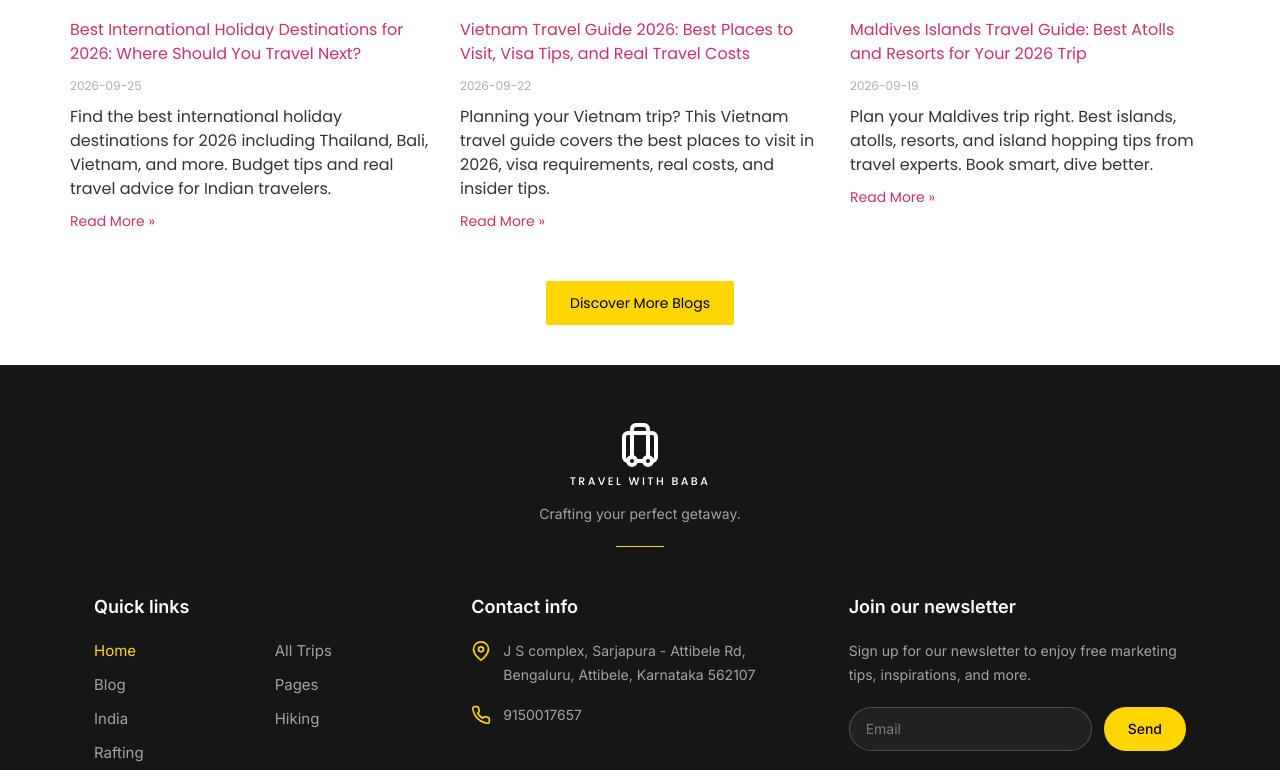
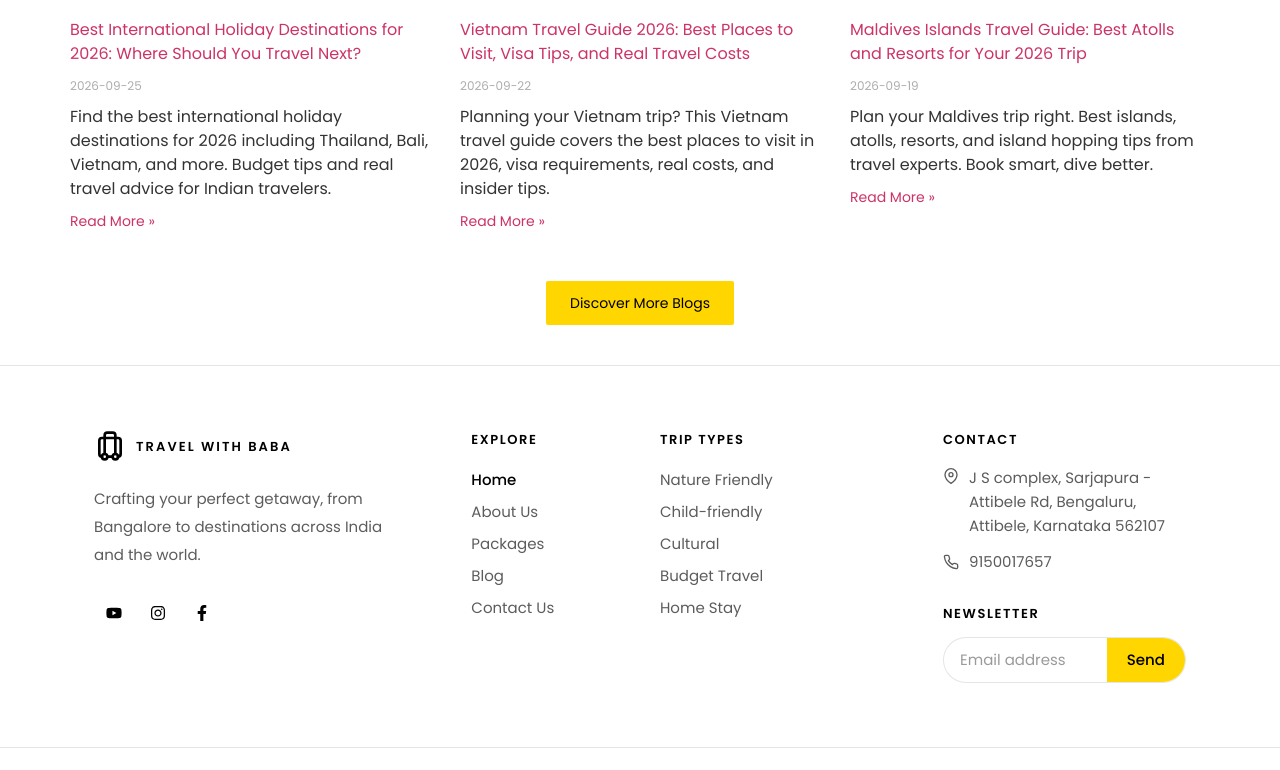
Before and after one commit to devvratsarkar/travelwithbaba, a React (Vite) app: page / in a window 1280 px wide. Shown: the part 5346-6116 px from the top of the page. Built offline with nearby package versions, Linux system fonts and the light colour scheme.

Commit message:
add overflow hidden to home sections

```diff
--- a/src/components/layout/Footer.jsx
+++ b/src/components/layout/Footer.jsx
@@ -1,27 +1,19 @@
 import { useState } from 'react'
 import { Link, useLocation } from 'react-router-dom'
-import { FaDribbble, FaFacebookF, FaInstagram, FaLinkedinIn, FaTwitter } from 'react-icons/fa'
 import { FiMapPin, FiPhone } from 'react-icons/fi'
-import { footerLinks } from '../../data/homeContent'
-import Logo from '../ui/Logo'
+import { LuLuggage } from 'react-icons/lu'
+import { footerLinks, navItems, socialLinks } from '../../data/homeContent'
 
-const footerSocial = [
-  { label: 'Facebook', icon: FaFacebookF, href: 'https://www.facebook.com' },
-  { label: 'Twitter', icon: FaTwitter, href: 'https://x.com' },
-  { label: 'LinkedIn', icon: FaLinkedinIn, href: 'https://www.linkedin.com' },
-  { label: 'Instagram', icon: FaInstagram, href: 'https://www.instagram.com' },
-  { label: 'Dribbble', icon: FaDribbble, href: 'https://dribbble.com' },
-]
+const tripTypes = footerLinks.find((item) => item.children)?.children ?? []
 
-const linkClass =
-  'font-footer text-[15px] leading-6 font-normal text-footer-link transition-colors hover:text-gold'
+const linkClass = 'text-[15px] leading-7 text-[#5c5c5c] transition-colors hover:text-black'
 
 function FooterLink({ to, children }) {
   const { pathname, hash } = useLocation()
-  const active = to === '/' && pathname === '/' && !hash
+  const active = to === '/' ? pathname === '/' && !hash : pathname + hash === to
 
   return (
-    <Link to={to} className={active ? `${linkClass} text-gold` : linkClass}>
+    <Link to={to} className={active ? 'text-[15px] leading-7 font-medium text-black' : linkClass}>
       {children}
     </Link>
   )
@@ -29,118 +21,106 @@ function FooterLink({ to, children }) {
 
 export default function Footer() {
   const [joined, setJoined] = useState(false)
-  const pageLinks = footerLinks.filter((item) => !item.children)
-  const tripTypes = footerLinks.find((item) => item.children)
 
   return (
-    <footer id="contact" className="scroll-mt-28 bg-[#161616] text-white">
-      <div className="mx-auto max-w-285 px-6 pt-14 pb-10">
-        <div className="flex flex-col items-center text-center">
-          <Logo />
-          <p className="mt-3 font-footer text-sm leading-6 text-footer-link">Crafting your perfect getaway.</p>
-          <span className="mt-5 h-px w-12 bg-gold" aria-hidden="true" />
-        </div>
-
-        <div className="mt-12 grid gap-12 md:grid-cols-3 md:gap-10">
-          <nav aria-label="Footer">
-            <h2 className="font-footer text-lg leading-6 font-semibold text-white">Quick links</h2>
-            <ul className="mt-5 grid grid-cols-2 gap-x-6 gap-y-2.5">
-              {pageLinks.map((item) => (
-                <li key={item.label}>
-                  <FooterLink to={item.to}>{item.label}</FooterLink>
-                </li>
-              ))}
-            </ul>
-            {tripTypes && (
-              <div className="mt-6">
-                <p className="font-footer text-sm leading-5 font-medium tracking-[0.08em] text-white/70 uppercase">
-                  {tripTypes.label}
-                </p>
-                <ul className="mt-3 grid grid-cols-2 gap-x-6 gap-y-2">
-                  {tripTypes.children.map((child) => (
-                    <li key={child.label}>
-                      <FooterLink to={child.to}>{child.label}</FooterLink>
-                    </li>
-                  ))}
-                </ul>
-              </div>
-            )}
-          </nav>
-
-          <div>
-            <h2 className="font-footer text-lg leading-6 font-semibold text-white">Contact info</h2>
-            <ul className="mt-5 space-y-4 font-footer text-sm leading-6 text-footer-link">
-              <li className="flex gap-3">
-                <FiMapPin className="mt-0.5 size-5 shrink-0 text-gold" aria-hidden="true" />
-                <span>J S complex, Sarjapura - Attibele Rd, Bengaluru, Attibele, Karnataka 562107</span>
-              </li>
-              <li>
-                <a href="tel:9150017657" className="inline-flex items-center gap-3 transition-colors hover:text-gold">
-                  <FiPhone className="size-5 shrink-0 text-gold" aria-hidden="true" />
-                  9150017657
-                </a>
-              </li>
-            </ul>
-          </div>
-
-          <div>
-            <h2 className="font-footer text-lg leading-6 font-semibold text-white">Join our newsletter</h2>
-            <p className="mt-5 font-footer text-sm leading-6 text-footer-link">
-              Sign up for our newsletter to enjoy free marketing tips, inspirations, and more.
-            </p>
-            {joined ? (
-              <p className="mt-5 font-footer text-sm leading-6 text-gold">You are on the list.</p>
-            ) : (
-              <form
-                className="mt-5 flex flex-col gap-3 sm:flex-row"
-                onSubmit={(event) => {
-                  event.preventDefault()
-                  setJoined(true)
-                }}
-              >
-                <label className="sr-only" htmlFor="newsletter-email">
-                  Email
-                </label>
-                <input
-                  id="newsletter-email"
-                  type="email"
-                  required
-                  placeholder="Email"
-                  className="h-11 min-w-0 flex-1 rounded-full border border-white/20 bg-white/5 px-4 font-footer text-sm text-white outline-none placeholder:text-white/40 focus:border-gold"
-                />
-                <button
-                  type="submit"
-                  className="h-11 rounded-full bg-gold px-6 font-footer text-sm font-medium text-black transition hover:brightness-95"
-                >
-                  Send
-                </button>
-              </form>
-            )}
-          </div>
-        </div>
-      </div>
-
-      <div className="border-t border-white/10">
-        <div className="mx-auto flex max-w-285 flex-col items-center justify-between gap-4 px-6 py-5 sm:flex-row">
-          <p className="font-footer text-sm leading-6 text-footer-link">
-            © {new Date().getFullYear()} Travel With Baba. All Rights Reserved.
+    <footer id="contact" className="scroll-mt-28 border-t border-black/10 bg-white text-ink">
+      <div className="mx-auto grid max-w-285 gap-12 px-6 py-16 sm:grid-cols-2 lg:grid-cols-12 lg:gap-10">
+        <div className="sm:col-span-2 lg:col-span-4">
+          <Link to="/" aria-label="Travel With Baba home" className="inline-flex items-center gap-2.5 text-black">
+            <LuLuggage className="size-8" aria-hidden="true" />
+            <span className="text-[13px] font-semibold tracking-[0.16em]">TRAVEL WITH BABA</span>
+          </Link>
+          <p className="mt-4 max-w-xs text-[15px] leading-7 text-[#5c5c5c]">
+            Crafting your perfect getaway, from Bangalore to destinations across India and the world.
           </p>
-          <ul className="flex items-center gap-2.5">
-            {footerSocial.map((item) => (
+          <ul className="mt-6 flex items-center gap-1">
+            {socialLinks.map((item) => (
               <li key={item.label}>
                 <a
                   href={item.href}
                   target="_blank"
                   rel="noreferrer"
                   aria-label={item.label}
-                  className="grid size-9 place-items-center rounded-full border border-white/15 text-white/80 transition hover:border-gold hover:text-gold"
+                  className="grid size-10 place-items-center rounded-full text-black transition hover:bg-gold"
                 >
-                  <item.icon className="size-3.5" aria-hidden="true" />
+                  <item.icon className="size-4" aria-hidden="true" />
                 </a>
               </li>
             ))}
           </ul>
         </div>
+
+        <nav aria-label="Footer" className="lg:col-span-2">
+          <h2 className="text-[13px] font-semibold tracking-[0.12em] text-black uppercase">Explore</h2>
+          <ul className="mt-4 space-y-1">
+            {navItems.map((item) => (
+              <li key={item.label}>
+                <FooterLink to={item.to}>{item.label}</FooterLink>
+              </li>
+            ))}
+          </ul>
+        </nav>
+
+        <div className="lg:col-span-3">
+          <h2 className="text-[13px] font-semibold tracking-[0.12em] text-black uppercase">Trip types</h2>
+          <ul className="mt-4 space-y-1">
+            {tripTypes.map((item) => (
+              <li key={item.label}>
+                <FooterLink to={item.to}>{item.label}</FooterLink>
+              </li>
+            ))}
+          </ul>
+        </div>
+
+        <div className="sm:col-span-2 lg:col-span-3">
+          <h2 className="text-[13px] font-semibold tracking-[0.12em] text-black uppercase">Contact</h2>
+          <ul className="mt-4 space-y-3 text-[15px] leading-6 text-[#5c5c5c]">
+            <li className="flex gap-2.5">
+              <FiMapPin className="mt-0.5 size-4 shrink-0" aria-hidden="true" />
+              <span>J S complex, Sarjapura - Attibele Rd, Bengaluru, Attibele, Karnataka 562107</span>
+            </li>
+            <li>
+              <a href="tel:9150017657" className="inline-flex items-center gap-2.5 transition-colors hover:text-black">
+                <FiPhone className="size-4 shrink-0" aria-hidden="true" />
+                9150017657
+              </a>
+            </li>
+          </ul>
+
+          <form
+            className="mt-6"
+            onSubmit={(event) => {
+              event.preventDefault()
+              setJoined(true)
+            }}
+          >
+            <label htmlFor="newsletter-email" className="text-[13px] font-semibold tracking-[0.12em] text-black uppercase">
+              Newsletter
+            </label>
+            {joined ? (
+              <p className="mt-3 text-[15px] leading-6 text-black">You are on the list.</p>
+            ) : (
+              <div className="mt-3 flex overflow-hidden rounded-full border border-black/10 bg-white">
+                <input
+                  id="newsletter-email"
+                  type="email"
+                  required
+                  placeholder="Email address"
+                  className="h-11 min-w-0 flex-1 bg-transparent px-4 text-[15px] text-black outline-none placeholder:text-[#9a9a9a]"
+                />
+                <button type="submit" className="bg-gold px-5 text-[15px] font-medium text-black">
+                  Send
+                </button>
+              </div>
+            )}
+          </form>
+        </div>
+      </div>
+
+      <div className="border-t border-black/10">
+        <p className="mx-auto max-w-285 px-6 py-5 text-center text-sm text-[#5c5c5c] sm:text-left">
+          © {new Date().getFullYear()} Travel With Baba. All Rights Reserved.
+        </p>
       </div>
     </footer>
   )
```
